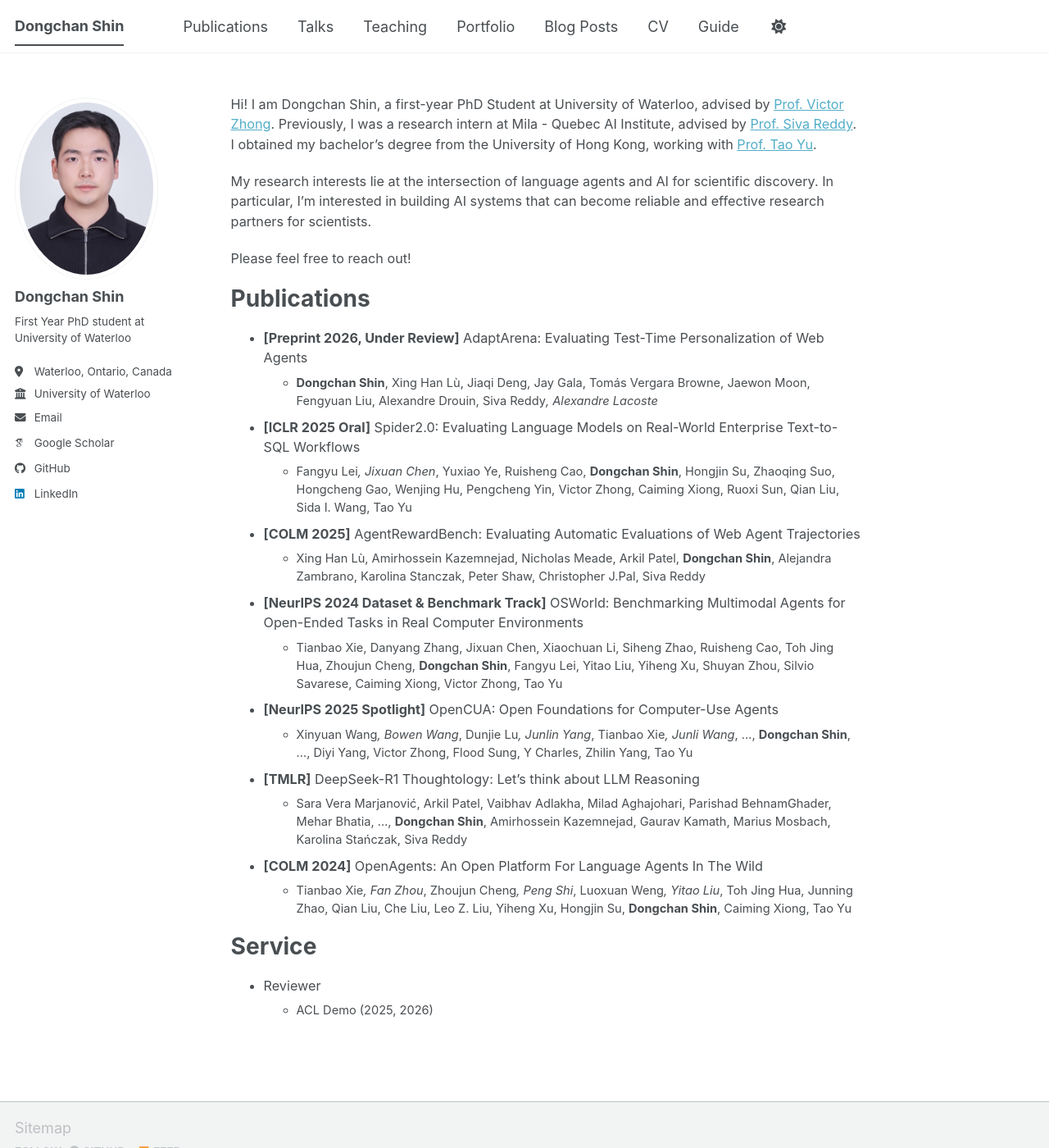
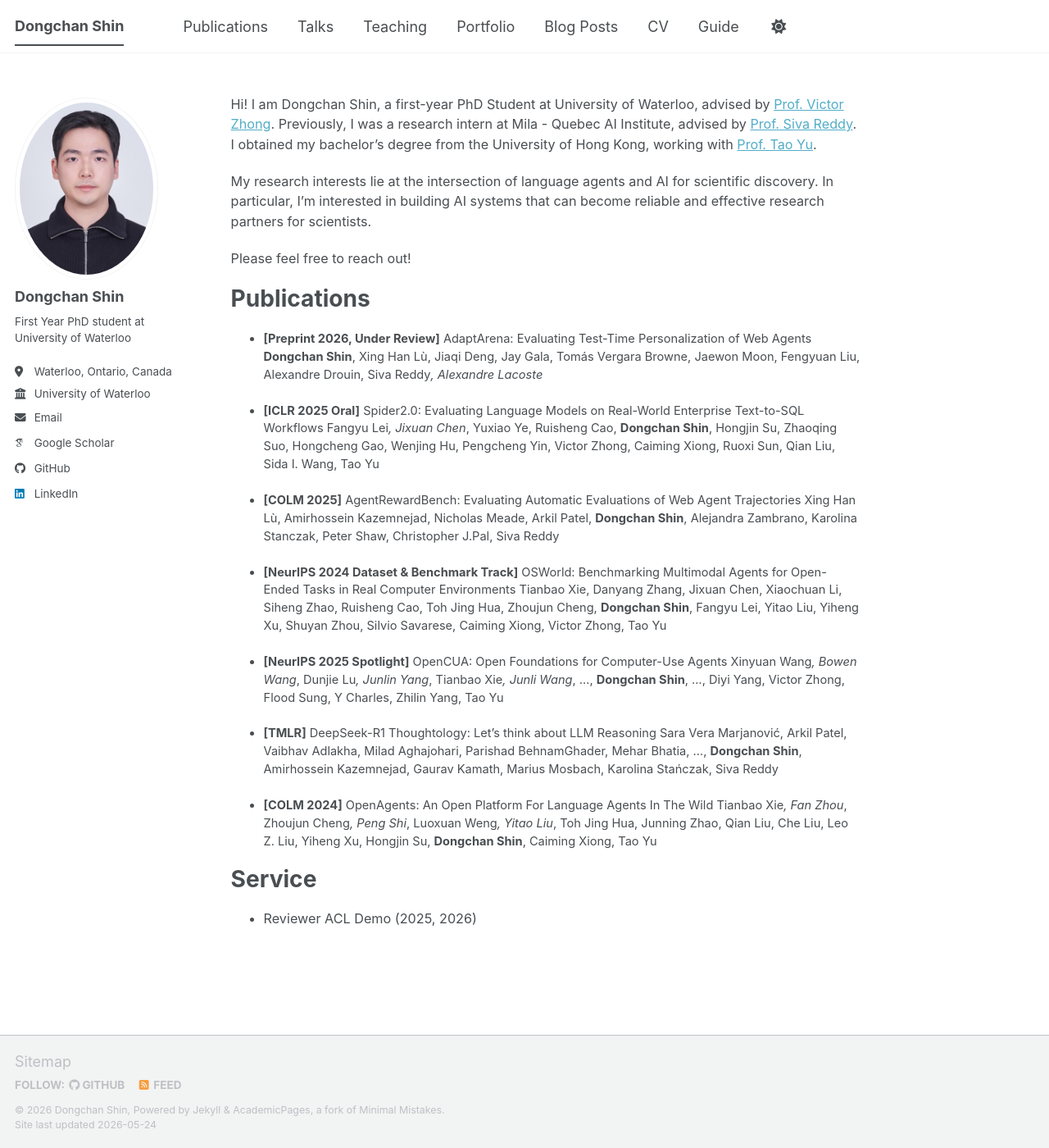
Before and after one commit to thomasshin/thomasshin.github.io, a Jekyll site: the page built from _pages/about.md, in a window 1280 px wide and 1400 px high. Shown: the whole window at 82% size. Built offline with Jekyll 4.4.1, drawn with Linux system fonts in a browser that asks for light colours; some web fonts are replaced; a script bundle is joined from its source files by our own code; library files that are not in the unit come from our copies.

Commit message:
updates
updates

```diff
--- a/_pages/about.md
+++ b/_pages/about.md
@@ -16,27 +16,27 @@
 Publications
 ======
 * **[Preprint 2026, Under Review]** AdaptArena: Evaluating Test-Time Personalization of Web Agents
-  * **Dongchan Shin**, Xing Han Lù, Jiaqi Deng, Jay Gala, Tomás Vergara Browne, Jaewon Moon, Fengyuan Liu, Alexandre Drouin, Siva Reddy*, Alexandre Lacoste*
+  **Dongchan Shin**, Xing Han Lù, Jiaqi Deng, Jay Gala, Tomás Vergara Browne, Jaewon Moon, Fengyuan Liu, Alexandre Drouin, Siva Reddy*, Alexandre Lacoste*
 
 * **[ICLR 2025 Oral]** Spider2.0: Evaluating Language Models on Real-World Enterprise Text-to-SQL Workflows
-  * Fangyu Lei*, Jixuan Chen*, Yuxiao Ye, Ruisheng Cao, **Dongchan Shin**, Hongjin Su, Zhaoqing Suo, Hongcheng Gao, Wenjing Hu, Pengcheng Yin, Victor Zhong, Caiming Xiong, Ruoxi Sun, Qian Liu, Sida I. Wang, Tao Yu
+  Fangyu Lei*, Jixuan Chen*, Yuxiao Ye, Ruisheng Cao, **Dongchan Shin**, Hongjin Su, Zhaoqing Suo, Hongcheng Gao, Wenjing Hu, Pengcheng Yin, Victor Zhong, Caiming Xiong, Ruoxi Sun, Qian Liu, Sida I. Wang, Tao Yu
 
 * **[COLM 2025]** AgentRewardBench: Evaluating Automatic Evaluations of Web Agent Trajectories
-  * Xing Han Lù, Amirhossein Kazemnejad, Nicholas Meade, Arkil Patel, **Dongchan Shin**, Alejandra Zambrano, Karolina Stanczak, Peter Shaw, Christopher J.Pal, Siva Reddy
+  Xing Han Lù, Amirhossein Kazemnejad, Nicholas Meade, Arkil Patel, **Dongchan Shin**, Alejandra Zambrano, Karolina Stanczak, Peter Shaw, Christopher J.Pal, Siva Reddy
 
 * **[NeurIPS 2024 Dataset & Benchmark Track]** OSWorld: Benchmarking Multimodal Agents for Open-Ended Tasks in Real Computer Environments
-  * Tianbao Xie, Danyang Zhang, Jixuan Chen, Xiaochuan Li, Siheng Zhao, Ruisheng Cao, Toh Jing Hua, Zhoujun Cheng, **Dongchan Shin**, Fangyu Lei, Yitao Liu, Yiheng Xu, Shuyan Zhou, Silvio Savarese, Caiming Xiong, Victor Zhong, Tao Yu
+  Tianbao Xie, Danyang Zhang, Jixuan Chen, Xiaochuan Li, Siheng Zhao, Ruisheng Cao, Toh Jing Hua, Zhoujun Cheng, **Dongchan Shin**, Fangyu Lei, Yitao Liu, Yiheng Xu, Shuyan Zhou, Silvio Savarese, Caiming Xiong, Victor Zhong, Tao Yu
 
 * **[NeurIPS 2025 Spotlight]** OpenCUA: Open Foundations for Computer-Use Agents
-  * Xinyuan Wang*, Bowen Wang*, Dunjie Lu*, Junlin Yang*, Tianbao Xie*, Junli Wang*, ..., **Dongchan Shin**, ..., Diyi Yang, Victor Zhong, Flood Sung, Y Charles, Zhilin Yang, Tao Yu
+  Xinyuan Wang*, Bowen Wang*, Dunjie Lu*, Junlin Yang*, Tianbao Xie*, Junli Wang*, ..., **Dongchan Shin**, ..., Diyi Yang, Victor Zhong, Flood Sung, Y Charles, Zhilin Yang, Tao Yu
 
 * **[TMLR]** DeepSeek-R1 Thoughtology: Let's think about LLM Reasoning
-  * Sara Vera Marjanović, Arkil Patel, Vaibhav Adlakha, Milad Aghajohari, Parishad BehnamGhader, Mehar Bhatia, ..., **Dongchan Shin**, Amirhossein Kazemnejad, Gaurav Kamath, Marius Mosbach, Karolina Stańczak, Siva Reddy
+  Sara Vera Marjanović, Arkil Patel, Vaibhav Adlakha, Milad Aghajohari, Parishad BehnamGhader, Mehar Bhatia, ..., **Dongchan Shin**, Amirhossein Kazemnejad, Gaurav Kamath, Marius Mosbach, Karolina Stańczak, Siva Reddy
 
 * **[COLM 2024]** OpenAgents: An Open Platform For Language Agents In The Wild
-  * Tianbao Xie*, Fan Zhou*, Zhoujun Cheng*, Peng Shi*, Luoxuan Weng*, Yitao Liu*, Toh Jing Hua, Junning Zhao, Qian Liu, Che Liu, Leo Z. Liu, Yiheng Xu, Hongjin Su, **Dongchan Shin**, Caiming Xiong, Tao Yu
+  Tianbao Xie*, Fan Zhou*, Zhoujun Cheng*, Peng Shi*, Luoxuan Weng*, Yitao Liu*, Toh Jing Hua, Junning Zhao, Qian Liu, Che Liu, Leo Z. Liu, Yiheng Xu, Hongjin Su, **Dongchan Shin**, Caiming Xiong, Tao Yu
 
 Service
 ======
 * Reviewer
-  * ACL Demo (2025, 2026)
+  ACL Demo (2025, 2026)
```
Also changed, not shown: _pages/cv.md (+8 -8 lines).
